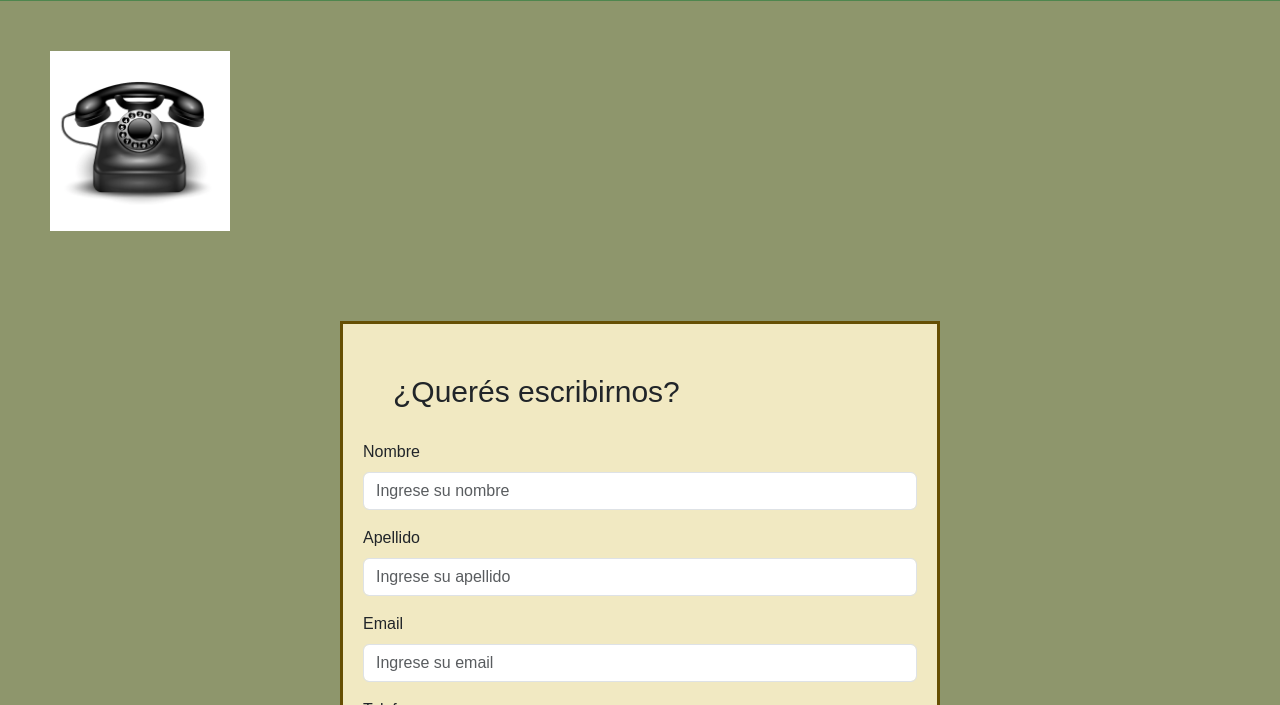
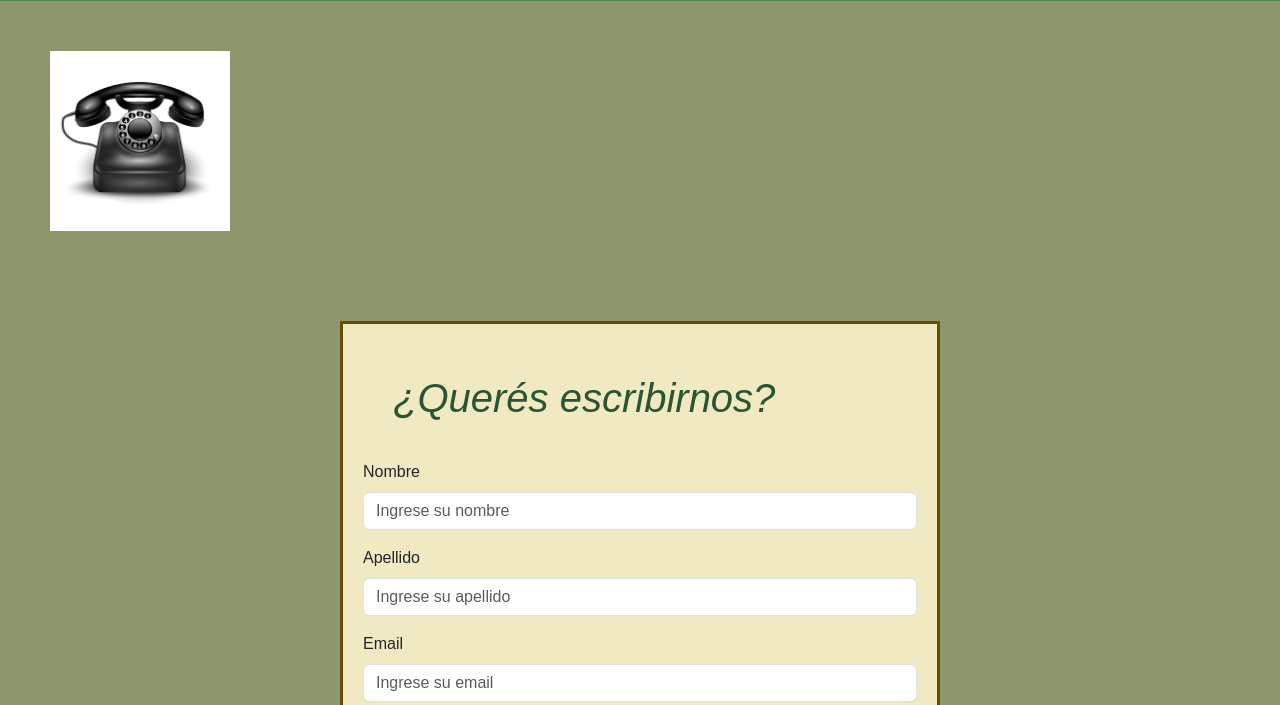
Before and after one commit to meygeoghegan/Pre-Entrega3-Geoghegan, a plain HTML site: page pages/contacto.html in a window 1280 px wide. Shown: the part 95-800 px from the top of the page. Drawn offline with nearby package versions, Linux system fonts and the light colour scheme.

Commit message:
cambio estilos titulos

```diff
--- a/assets/css/style.css
+++ b/assets/css/style.css
@@ -150,11 +150,6 @@
     font-family: Arial, Helvetica, sans-serif;
     border: solid rgb(102, 79, 3);
     background-color: rgb(241, 233, 194);
-}
-.tituloFormulario{
-    padding: 20px;
-    font-size: 30px;
-    margin: 10px;
 }
 .ubicacion{
     padding: 15px;
@@ -424,7 +419,7 @@ footer{
     }
 }
 /*Quienes somos*/
-.quienesSomos{
+.tituloPagina{
     padding: 30px;
     font-size: 40px;
     font-family: Arial, Helvetica, sans-serif;
--- a/pages/contacto.html
+++ b/pages/contacto.html
@@ -42,7 +42,7 @@
             <img class="telefono" src="../assets/img/telefonofijo.webp" alt="telefono">
         </div>
         <form class="formulario" action="">
-            <h2 class="tituloFormulario">¿Querés escribirnos?</h2>
+            <h2 class="tituloPagina">¿Querés escribirnos?</h2>
             <div class="mb-3">
                 <label for="nombre" class="form-label">Nombre</label>
                 <input type="text" class="form-control" id="nombre" placeholder="Ingrese su nombre">
```
Also changed, not shown: index.html (+1 -1 lines), pages/productos.html (+1 -1 lines), pages/quienes-somos.html (+1 -1 lines).
